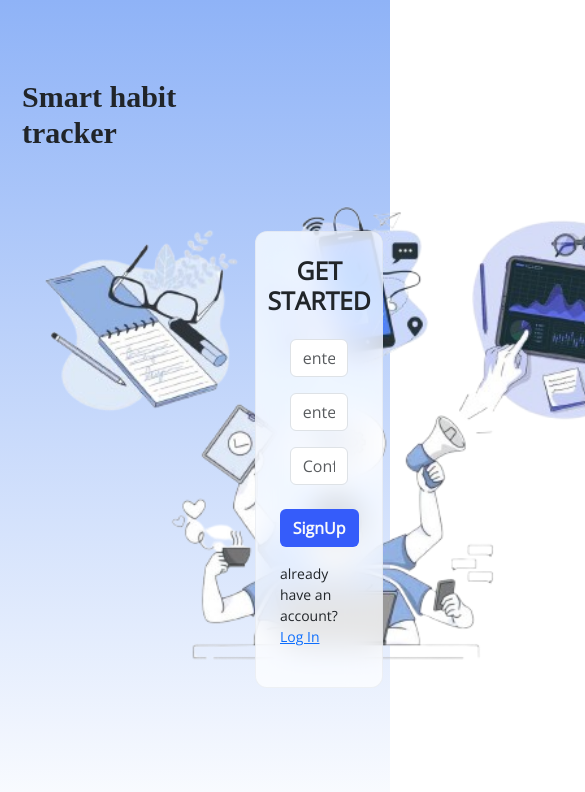
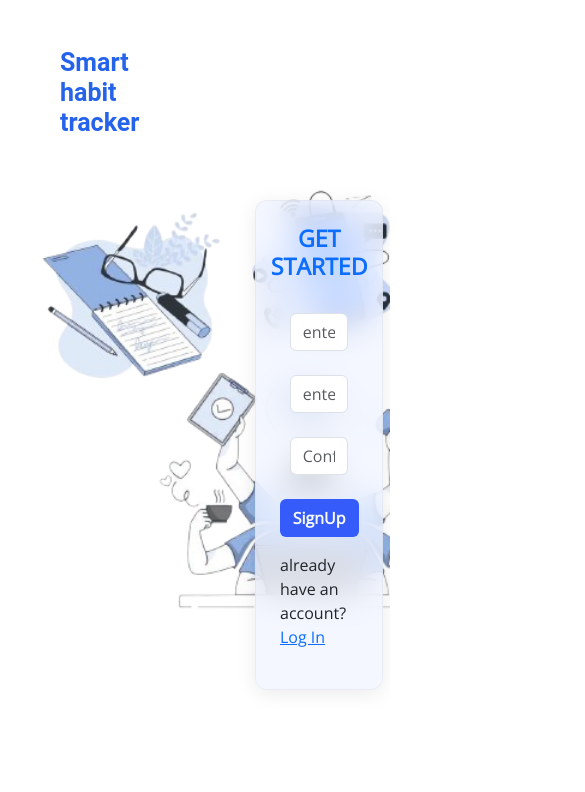
Before and after one commit to Sharuna-mk/Smart-Habit-Tracker, a React (Vite) app: page /register in a window 390 px wide. Shown: the top 792 px of the page, 585 px wide, since content can reach past the window. Built offline with nearby package versions, Linux system fonts and the light colour scheme; no server answers.

Commit message:
smarthabit

```diff
--- a/src/App.css
+++ b/src/App.css
@@ -1,33 +1,37 @@
 .log{
  	padding: 0;
 	margin: 0;
-	display: flex;
-	align-items: center;
-	justify-content: center;
+	overflow: hidden;
 	min-height: 100vh;
 	background-repeat: no-repeat;
-	background:linear-gradient(180deg,rgb(143, 179, 247),white);
-	height: auto;
+	background:linear-gradient(180deg,rgb(135, #eef2ff, #f8fafc));
+	height:auto;
     z-index: -2;
 	width: 100%;
 }
 
 .log .card {
-    backdrop-filter: blur(16px) saturate(180%);
+    backdrop-filter: blur(16px)  saturate(180%);
+    -webkit-backdrop-filter: blur(16px) saturate(180%);
+    background-color: rgba(240, 244, 255, 0.75);
+    border-radius: 12px;
+    border: 1px solid rgba(209, 213, 219, 0.3);
+	height: auto;
+	width: 100%;
+	box-shadow: 0 4px 20px rgba(0, 0, 0, 0.08);
+
+
+}
+.notification{
+  background: linear-gradient(321deg,rgb(227, 230, 240),rgb(224, 230, 246));
+  height: 100vh;
+}
+
+.notificationcard{
+	 backdrop-filter: blur(16px) saturate(180%);
     -webkit-backdrop-filter: blur(16px) saturate(180%);
     background-color: rgba(255, 255, 255, 0.75);
     border-radius: 12px;
     border: 1px solid rgba(209, 213, 219, 0.3);
-	height: auto;
-	width: 100%;
 
 }
-
-@media (max-width: 600px) {
-
-	.container{
-		padding: 10px;
-		font-size: 14px;
-	}
-
-}
--- a/src/Components/Form.css
+++ b/src/Components/Form.css
@@ -1,16 +1,14 @@
-.smartbg {
+/* .smartbg {
 	padding: 0;
 	margin: 0;
 	display: flex;
 	align-items: center;
 	justify-content: center;
 	min-height: 100vh;
-	background-image: url('../assets/Blue Illustration Health & Wellness Presentation.png');
 	background-blend-mode: multiply;
-	background-color: rgba(150, 189, 240, 0.164);
 	background-size: cover;
 	height: auto;
-}
+} */
 .jelly button {
 	cursor: pointer;
 	position: relative;
@@ -21,7 +19,7 @@
 	font-weight: 600;
 	border: 1px solid #b0d9ff;
 	color: white;
-	background-image: linear-gradient(180deg,rgba(154, 181, 239, 0.986), rgb(59, 135, 249) 100%);
+	background-image: linear-gradient(180deg,rgba(183, 198, 230, 0.986), rgb(108, 156, 229) 100%);
 	box-shadow: 0 6px 10px rgba(150, 143, 244, 0.3);
 	transition: all 0.2s ease-in-out;
 }
--- a/src/Components/Form.jsx
+++ b/src/Components/Form.jsx
@@ -92,17 +92,17 @@ function Form() {
   return (
     <>
 
-      <form>
 
-        <div className='smartbg'>
+
+        <div style={{ backgroundColor: 'rgba(240, 244, 255, 0.75)'}}>
 
           <div className='d-flex  p-5 text-center justify-content-center'>
             <div className="card shadow"
               style={{
-                backgroundColor: "rgba(173, 216, 245, 0.2)",
+                backgroundColor: "rgba(184, 217, 239, 0.2)",
                 border: "2px solid rgba(255, 255, 255, 0.89)",
                 backdropFilter: "blur(5px)",
-                width: '500px'
+                width: '550px'
               }}>
               <div className="d-flex justify-content-start mt-2">
                 <Link to={'/home'} className='text-dark'><IoChevronBackOutline className='fw-bolder' style={{ fontSize: '25px' }} /></Link>
@@ -110,14 +110,16 @@ function Form() {
               <h3 className='text-center mt-3 fw-bold'>{details.emoji}
                 {details.name}
               </h3>
+              <form >
               <div className=" d-flex ">
+
                 <span className='mt-4'>
                   <button type='button' className='btn border-0' onClick={() => setEmojiChoose()}>
                     <Addemoji chosenEmoji={details.emoji}
                       setChosenEmoji={(emoji) => setDetails({ ...details, emoji })}
                       showPicker={showPicker} setShowPicker={setShowPicker} />
                   </button>
-                  <p className='text-danger'>{emojiChoose}</p>
+                  <p className='text-danger ms-4'>{emojiChoose}</p>
                 </span>
 
                 <div className='w-100'>
@@ -160,7 +162,7 @@ function Form() {
                       onClick={() => setActiveBtn('first')} >
                       <span>Build</span>
                     </button>
-                    <button type='button'
+                    <button type='button' className='ms-5'
                       onClick={() => setActiveBtn('second')}>
                       <span>Quit</span>
                     </button>
@@ -297,11 +299,12 @@ function Form() {
                   onClick={handleSubmit}
                   style={{ backgroundColor: '#4b93f8ff', width: '80px' }}>Save</button>
               </div>
+              </form>
             </div>
           </div>
         </div>
         <ToastContainer />
-      </form>
+
 
     </>
   )
--- a/src/Components/Form/Datepick.jsx
+++ b/src/Components/Form/Datepick.jsx
@@ -16,7 +16,7 @@ function Datepick({ startDate, setStartDate, endDate, setEndDate }) {
             value={startDate}
             minDate={today}
           />
-          <label className='fw-bold ms-2 me-2'>End Date: </label>
+          <label className='fw-bold ms-5'>End Date: </label>
           <DatePicker
             onChange={setEndDate}
             value={endDate}
--- a/src/Components/Header.jsx
+++ b/src/Components/Header.jsx
@@ -82,7 +82,7 @@ function Header() {
                 className="d-inline-block align-top"
               />{' '}
               <span className='fw-bolder text-primary'
-                style={{ fontSize: '20px' }}>Smart habit Tracker</span>
+                style={{ fontSize: '20px',fontFamily:'roboto' }}>Smart habit Tracker</span>
 
             </div>
 
--- a/src/Pages/NotificationList.jsx
+++ b/src/Pages/NotificationList.jsx
@@ -63,7 +63,7 @@ function NotificationList() {
         </button>
       </div>
       <div className="d-flex justify-content-center">
-        <div className="card shadow mt-5 w-75">
+        <div className="notificationcard card shadow mt-5 w-75">
           <h4 className="text-center mb-3 fw-bolder mt-5" style={{ color: '#02081bff' }}>
             Notifications
           </h4>
@@ -85,7 +85,10 @@ function NotificationList() {
                   borderRadius: "10px",
                   padding: "10px 15px",
                   marginBottom: "10px",
+                  marginLeft:'50px',
+                  marginRight:'50px',
                   boxShadow: "0 2px 5px rgba(0,0,0,0.1)",
+
                 }}
               >
                 <p className="m-0">{notif.message}</p>
--- a/src/Pages/ResetPass.jsx
+++ b/src/Pages/ResetPass.jsx
@@ -29,7 +29,7 @@ function ResetPass() {
 
         <div className="log d-flex align-items-center justify-content-center">
             <div className="card w-25" style={{marginTop:'-150px'}} >
-                <h2 className="text-center mt-5 fw-bolder">Forgot Password</h2>
+                <h2 className="text-center mt-5 fw-bolder text-primary">Forgot Password</h2>
                 <form className='p-5' onSubmit={handleSubmit}>
                     {error && <Alert variant='danger'>{error}</Alert>}
                     <input type="text" placeholder='enter email'  className='form-control'
--- a/src/Pages/Signup.jsx
+++ b/src/Pages/Signup.jsx
@@ -36,23 +36,23 @@ function Signup() {
        <div className="container">
         <div className="row">
             <div className="col-6 mt-5">
-              <h1 className="fw-bolder "
-                style={{fontFamily:'Brush Script MT, Brush Script Std, cursive',fontSize:'30px',marginLeft:'10px'}}
-                >Smart habit tracker</h1>
-                <img src={log} height={'650px'} alt="" className='mt-1' />
+             <h1 className="fw-bolder text-start ms-5"
+                                style={{ fontFamily: 'Roboto', fontSize: '25px', color: '#2563eb' }}
+                            >Smart habit tracker</h1>
+                <img src={log} height={'600px'} alt="" className='mt-1' />
             </div>
             <div className="col-6"  style={{marginTop:'200px'}}>
                  <div className="card w-75 d-flex align-items-center p-4 ms-5">
-            <h2 className='text-center fw-bold'>GET STARTED </h2>
+            <h3 className='text-center fw-bolder text-primary'>GET STARTED </h3>
             {error &&   <Alert variant='danger'>{error}</Alert> }
 
           <form action="" className='w-75' onSubmit={handleSubmit}>
-              <input type="text" className='form-control mt-3' placeholder='enter your email'
+              <input type="text" className='form-control mt-4' placeholder='enter your email'
               onChange={(e)=>setEmail(e.target.value)}/>
-            <input type="password" className='form-control mt-3' placeholder='enter password'
+            <input type="password" className='form-control mt-4' placeholder='enter password'
             value={password}
             onChange={(e)=>setPassword(e.target.value)}/>
-            <input type="password" className='form-control mt-3' placeholder='Confirm Password' value={confirmpassword}
+            <input type="password" className='form-control mt-4' placeholder='Confirm Password' value={confirmpassword}
             onChange={(e)=>setConfirmPassword(e.target.value)}/>
 
             {
--- a/src/index.css
+++ b/src/index.css
@@ -9,10 +9,6 @@
 }
 
 
-.notification{
-  background: linear-gradient(321deg,rgb(159, 169, 235),white);
-  height: 100vh;
-}
 
 .toggle-btn{
   background-color: #b7b9ba;
@@ -51,7 +47,7 @@
 
 
 .goal-select {
-    background: linear-gradient(180deg,rgba(154, 181, 239, 0.986), rgb(59, 135, 249) 100%);
+    background: linear-gradient(180deg,rgba(183, 198, 230, 0.986), rgb(108, 156, 229) 100%);
     backdrop-filter: blur(10px);
     border: 1px solid rgba(255,255,255,0.3);
     border-radius: 12px;
```
Also changed, not shown: src/Pages/Landingpage.jsx (+21 -8 lines), src/Pages/Login.jsx (+31 -24 lines).
